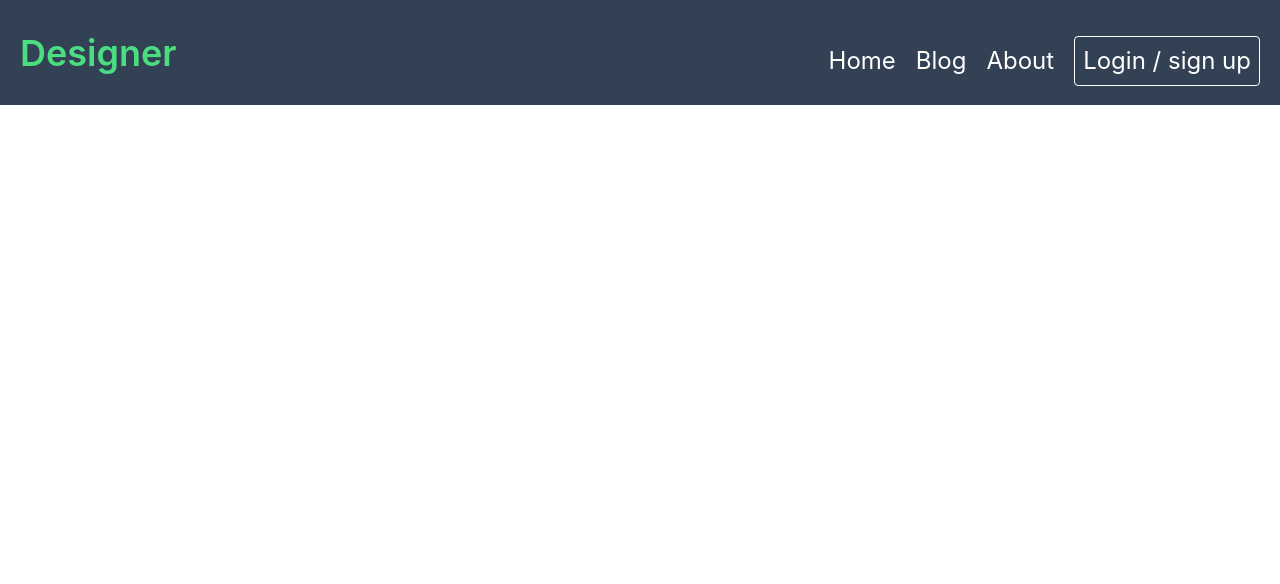
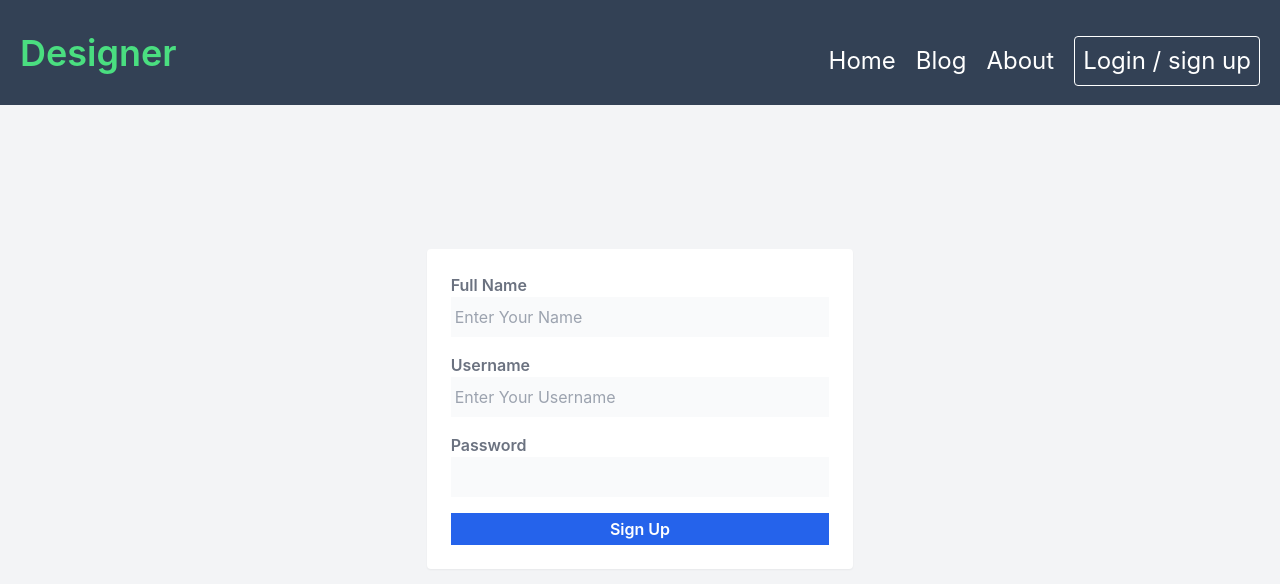
Before and after one commit to ashikbhuyan17/react-working-site, a React (Create React App) app: page /register in a window 1280 px wide. Shown: the top 584 px of the page. Built offline with nearby package versions, Linux system fonts and the light colour scheme.

Commit message:
signup done

```diff
--- a/src/App.js
+++ b/src/App.js
@@ -11,6 +11,7 @@ import GetTodo from './components/todo/GetTodo';
 import PostTodo from './components/todo/PostTodo';
 import PutTodo from './components/todo/PutTodo';
 import SignIn from './components/auth/SignIn';
+import SignUp from './components/auth/SignUp';
 
 function App() {
   return (
@@ -23,6 +24,8 @@ function App() {
       <Routes>
         {/* auth */}
         <Route path="login" element={<SignIn />} />
+        <Route path="register" element={<SignUp />} />
+
 
         {/* todo */}
         <Route path="postTodo" element={<PostTodo />} />
--- a/src/components/auth/SignIn.js
+++ b/src/components/auth/SignIn.js
@@ -12,6 +12,7 @@ const SignIn = () => {
             email: email,
             password: password
         }
+        console.log(data);
         const url = 'https://jsonplaceholder.typicode.com/posts'
         const res = postData(data, url)
         res.then(res => console.log(res))
@@ -53,6 +54,7 @@ const SignIn = () => {
                         <label htmlFor="email" className='text-gray-500 font-semibold'>Email</label>
                         <input type="email" className='w-full  bg-gray-50 py-2 text-gray-500 px-1 outline-none'
                             name='email'
+                            value={email}
                             onChange={e => setEmail(e.target.value)}
                         />
                     </div>
@@ -60,6 +62,7 @@ const SignIn = () => {
                         <label htmlFor="password" className='text-gray-500 font-semibold'>Password</label>
                         <input type="password" className='w-full  bg-gray-50 py-2 text-gray-500 px-1 outline-none'
                             name='password'
+                            value={password}
                             onChange={e => setPassword(e.target.value)}
                         />
                     </div>
--- /dev/null
+++ b/src/components/auth/SignUp.js
@@ -0,0 +1,89 @@
+import React, { useEffect, useState } from 'react';
+import axios from 'axios'
+import { useNavigate } from "react-router-dom";
+const SignUp = () => {
+    let navigate = useNavigate();
+    const [name, setName] = useState("")
+    const [username, setUsername] = useState("")
+    const [password, setPassword] = useState("")
+
+    const handleName = (e) => {
+        setName(e.target.value)
+    }
+    const handleUsername = (e) => {
+        setUsername(e.target.value)
+    }
+    const handlePassword = (e) => {
+        setPassword(e.target.value)
+    }
+
+    const handleSubmit = () => {
+        const data = {
+            name: name,
+            username: username,
+            password: password
+        }
+        console.log(data)
+        const url = 'http://localhost:5000/user/signup'
+        const requestOption = {
+            method: "POST",
+            headers: { 'Content-Type': 'application/json' },
+            body: JSON.stringify(data)
+        }
+        fetch(url, requestOption)
+            .then(response => response.json())
+            .then(data => {
+                console.log("...................", data.err)
+                if (data.err) {
+                    alert(data.err)
+                } else {
+                    alert(data.message)
+                    navigate('/login')
+                }
+            })
+        // const res = postData(data, url)
+        // res.then(res => console.log(res))
+        // res.catch(err => console.log("data not found"))
+    }
+    return (
+        <main className='flex justify-center items-start h-screen bg-gray-100'>
+
+            <div className='bg-white w-6/12 lg:w-4/12 p-6 rounded shadow-sm mt-36'>
+                <form>
+                    <div className="mb-4">
+                        <label htmlFor="name" className='text-gray-500 font-semibold'>Full Name</label>
+                        <input type="text" className='w-full  bg-gray-50 py-2 text-gray-500 px-1 outline-none'
+                            placeholder='Enter Your Name'
+                            onChange={handleName}
+                        />
+                    </div>
+                    <div className="mb-4">
+                        <label htmlFor="username" className='text-gray-500 font-semibold'>Username</label>
+                        <input type="text" className='w-full  bg-gray-50 py-2 text-gray-500 px-1 outline-none'
+                            placeholder='Enter Your Username'
+                            onChange={handleUsername}
+
+                        />
+                    </div>
+                    <div className="password mb-4">
+                        <label htmlFor="password" className='text-gray-500 font-semibold'>Password</label>
+                        <input type="password" className='w-full  bg-gray-50 py-2 text-gray-500 px-1 outline-none'
+                            onChange={handlePassword}
+
+                        />
+                    </div>
+
+
+                    <div className="submit">
+                        <button type='button' className='w-full bg-blue-600 p-1 text-white font-semibold hover:bg-blue-500'
+                            onClick={handleSubmit}
+                        >Sign Up</button>
+                    </div>
+
+                </form>
+            </div>
+
+        </main>
+    )
+}
+export default SignUp;
```
